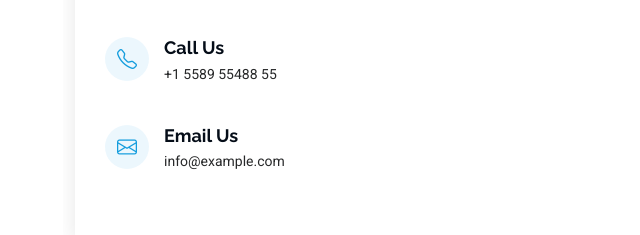
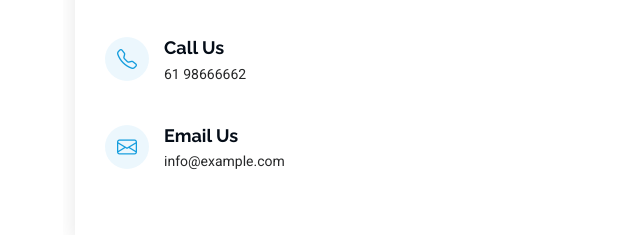
Before and after one commit to llysreisdev/portfolio, a plain HTML site: page index.html in a window 1280 px wide. Shown: the part 4080-4315 px from the top of the page, 237-877 px from the left. Drawn offline with Linux system fonts and the light colour scheme.

Commit message:
Correção numero tel

```diff
--- a/index.html
+++ b/index.html
@@ -379,7 +379,7 @@
                 <i class="bi bi-telephone flex-shrink-0"></i>
                 <div>
                   <h3>Call Us</h3>
-                  <p>+1 5589 55488 55</p>
+                  <p>61 98666662</p>
                 </div>
               </div><!-- End Info Item -->
 
```
